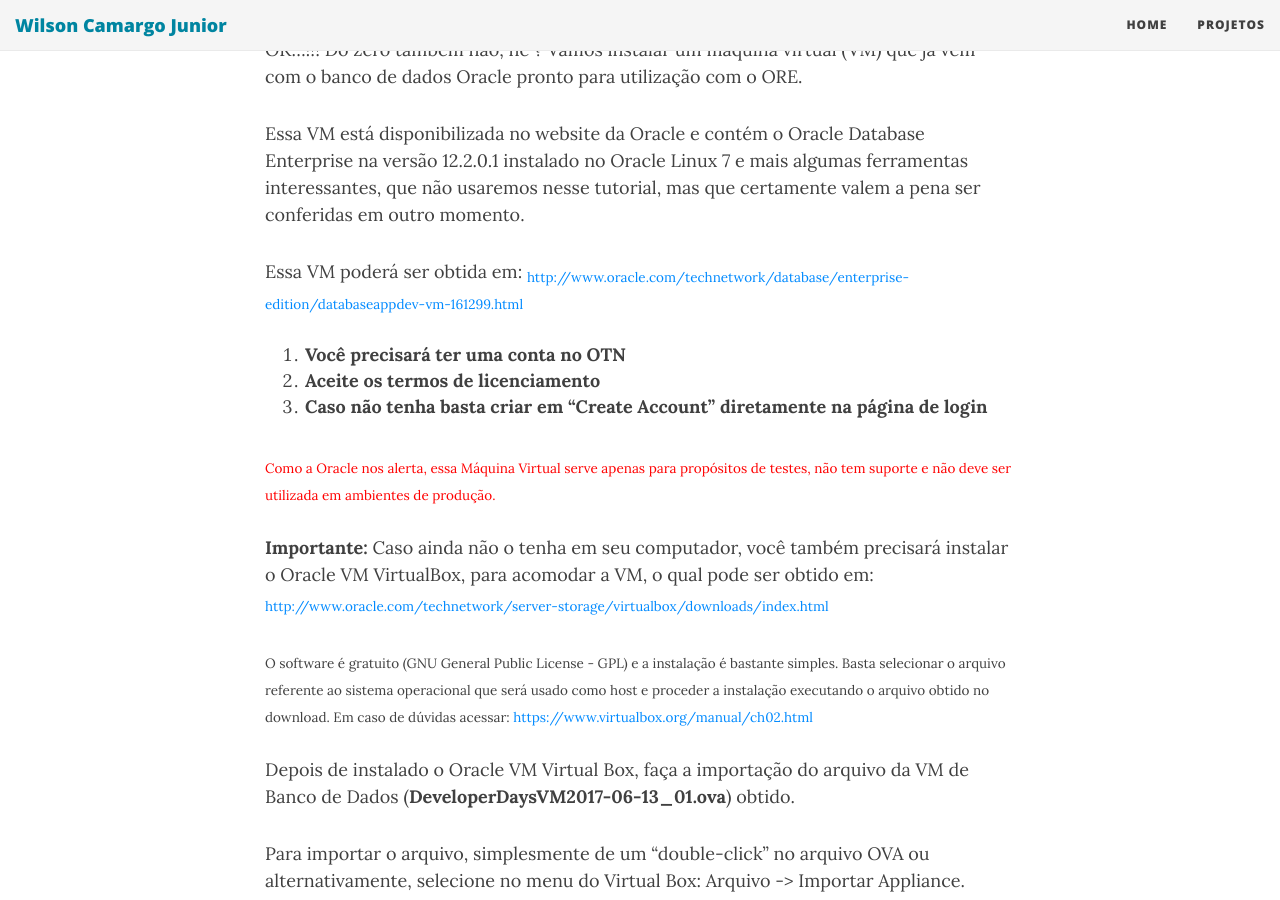
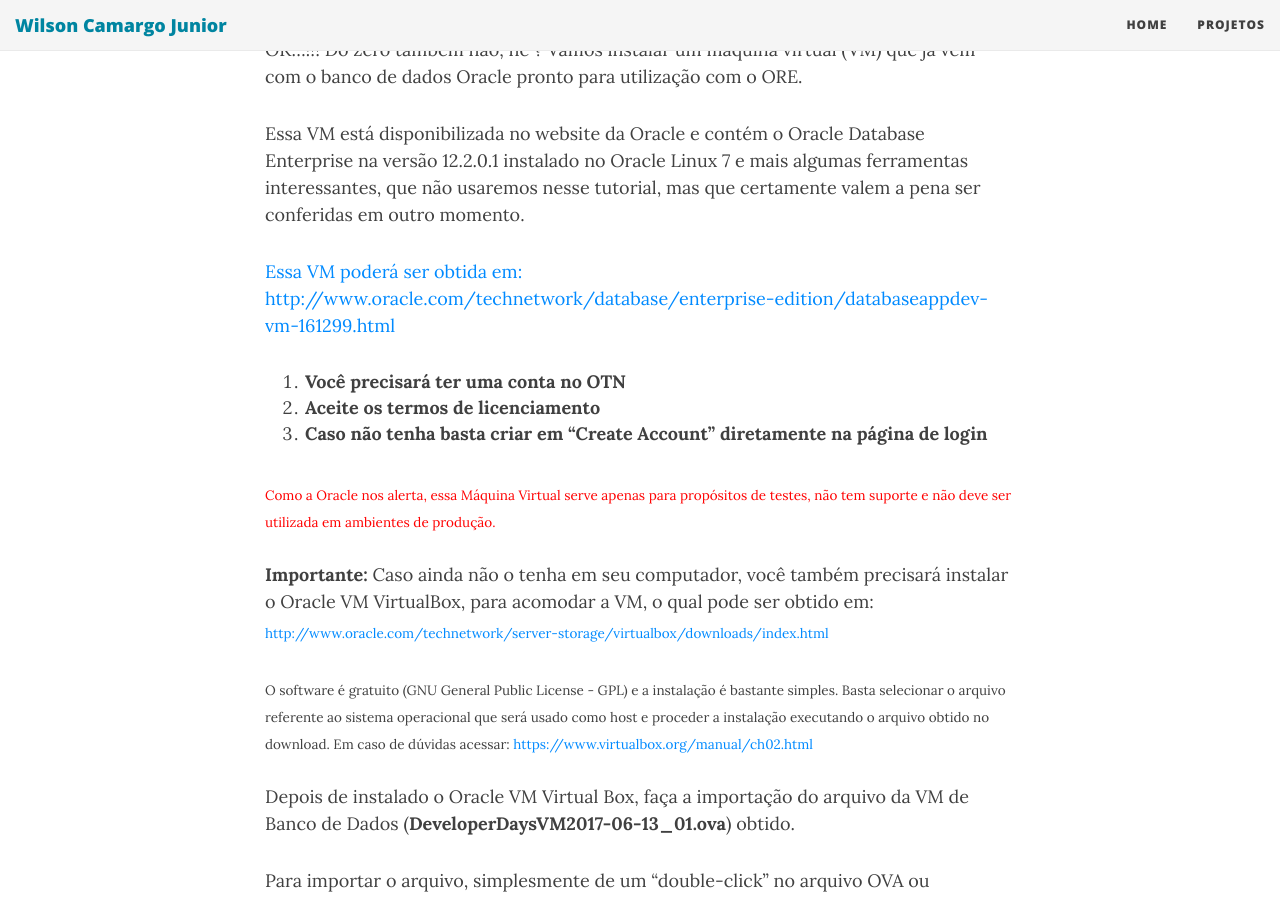
Before and after one commit to wilson-camargo-jr/teste, a Jekyll site: the page built from _posts/2018-06-17-ANN-ORE-P2.md, in a window 1280 px wide and 900 px high, scrolled down 835 px. Built offline with Jekyll 4.4.1, drawn with Linux system fonts in a browser that asks for light colours; nearby versions of some CDN libraries.

Commit message:
Update 2018-06-17-ANN-ORE-P2.md

```diff
--- a/_posts/2018-06-17-ANN-ORE-P2.md
+++ b/_posts/2018-06-17-ANN-ORE-P2.md
@@ -14,8 +14,7 @@
 
 Essa VM está disponibilizada no website da Oracle e contém o Oracle Database Enterprise na versão 12.2.0.1 instalado no Oracle Linux 7 e mais algumas ferramentas interessantes, que não usaremos nesse tutorial, mas que certamente valem a pena ser conferidas em outro momento.
 
-Essa VM poderá ser obtida em:
-[<sub>http://www.oracle.com/technetwork/database/enterprise-edition/databaseappdev-vm-161299.html</sub>](http://www.oracle.com/technetwork/database/enterprise-edition/databaseappdev-vm-161299.html)
+<a href="www.oracle.com/technetwork/database/enterprise-edition/databaseappdev-vm-161299.html" target="_blank">Essa VM poderá ser obtida em: http://www.oracle.com/technetwork/database/enterprise-edition/databaseappdev-vm-161299.html</a>
 
 1.	**Você precisará ter uma conta no OTN**
 2.	**Aceite os termos de licenciamento**
```
